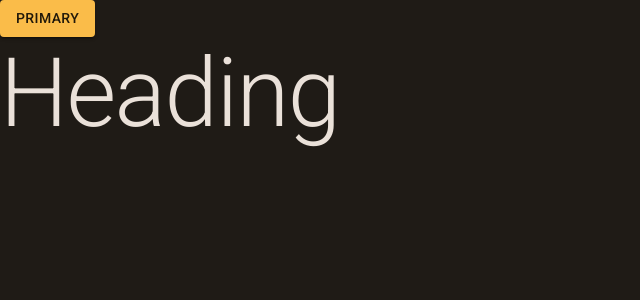
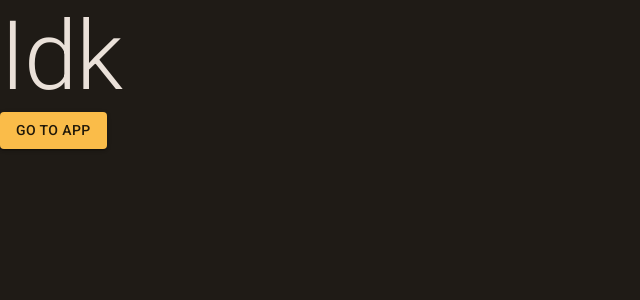
Before and after one commit to RIT-iSchool/AmericanDream_4questionmarks, a React (Create React App) app in the folder PresentationLayer/american-dream/: page /idk in a window 1280 px wide. Shown: the top 300 px of the page, without its empty margins (0-640 px from the left). Built offline with nearby package versions, Linux system fonts and the light colour scheme.

Commit message:
added react router navigation

```diff
--- a/PresentationLayer/american-dream/package.json
+++ b/PresentationLayer/american-dream/package.json
@@ -14,6 +14,7 @@
     "@testing-library/user-event": "^13.5.0",
     "react": "^18.2.0",
     "react-dom": "^18.2.0",
+    "react-router-dom": "^6.17.0",
     "react-scripts": "5.0.1",
     "styled-components": "^6.1.0",
     "web-vitals": "^2.1.4"
--- a/PresentationLayer/american-dream/src/App.js
+++ b/PresentationLayer/american-dream/src/pages/App.js
@@ -1,6 +1,6 @@
-import './assets/css/setup.css';
-import './assets/css/variables.css';
-import './assets/css/styles.css';
+import '../assets/css/setup.css';
+import '../assets/css/variables.css';
+import '../assets/css/styles.css';
 import '@fontsource/roboto/300.css';
 import '@fontsource/roboto/400.css';
 import '@fontsource/roboto/500.css';
@@ -9,15 +9,19 @@ import '@fontsource/roboto/700.css';
 
 import Button from '@mui/material/Button';
 import Typography from '@mui/material/Typography';
-import { colors } from './utils/colors.js';
+import { colors } from '../utils/colors.js';
+import { Link } from "react-router-dom";
+
 
 function App() {
   return (
     <div>
-      <Button variant="contained">Primary</Button>
       <Typography variant="h1" color={colors['on-surface']}>
-        Heading
+        App
       </Typography>
+
+      <Link to={'idk'}><Button variant="contained">Go to idk</Button></Link>
+
     </div>
   );
 }
--- /dev/null
+++ b/PresentationLayer/american-dream/src/pages/idk.js
@@ -0,0 +1,28 @@
+import '../assets/css/setup.css';
+import '../assets/css/variables.css';
+import '../assets/css/styles.css';
+import '@fontsource/roboto/300.css';
+import '@fontsource/roboto/400.css';
+import '@fontsource/roboto/500.css';
+import '@fontsource/roboto/700.css';
+
+
+import Button from '@mui/material/Button';
+import Typography from '@mui/material/Typography';
+import { colors } from '../utils/colors.js';
+import { Link } from "react-router-dom";
+
+
+function Idk() {
+  return (
+    <div>
+      <Typography variant="h1" color={colors['on-surface']}>
+        Idk
+      </Typography>
+      <Link to={'/'}><Button variant="contained">Go to app</Button></Link>
+
+    </div>
+  );
+}
+
+export default Idk;
```
Also changed, not shown: PresentationLayer/american-dream/src/index.js (+29 -12 lines), PresentationLayer/american-dream/src/assets/css/setup.css (line endings or trailing spaces), 2 other files (tests, documents, lock files or other folders).
